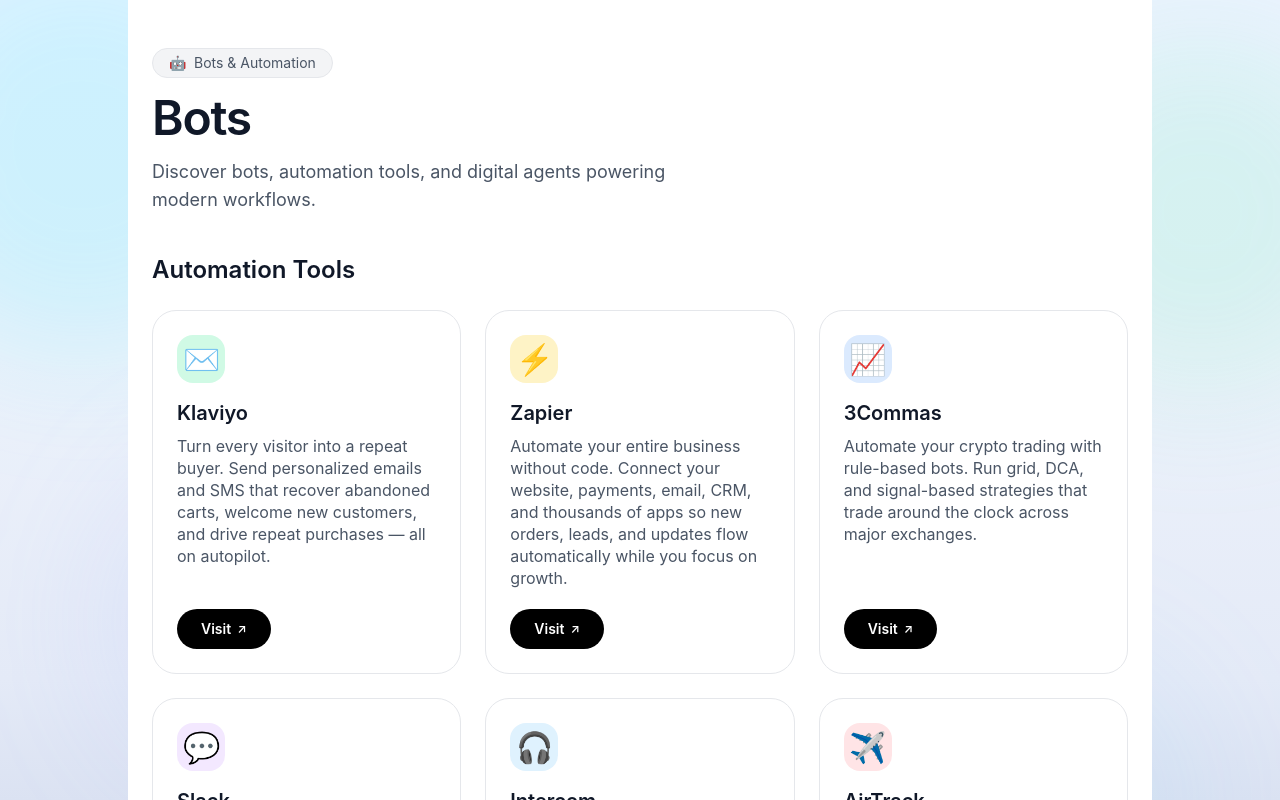
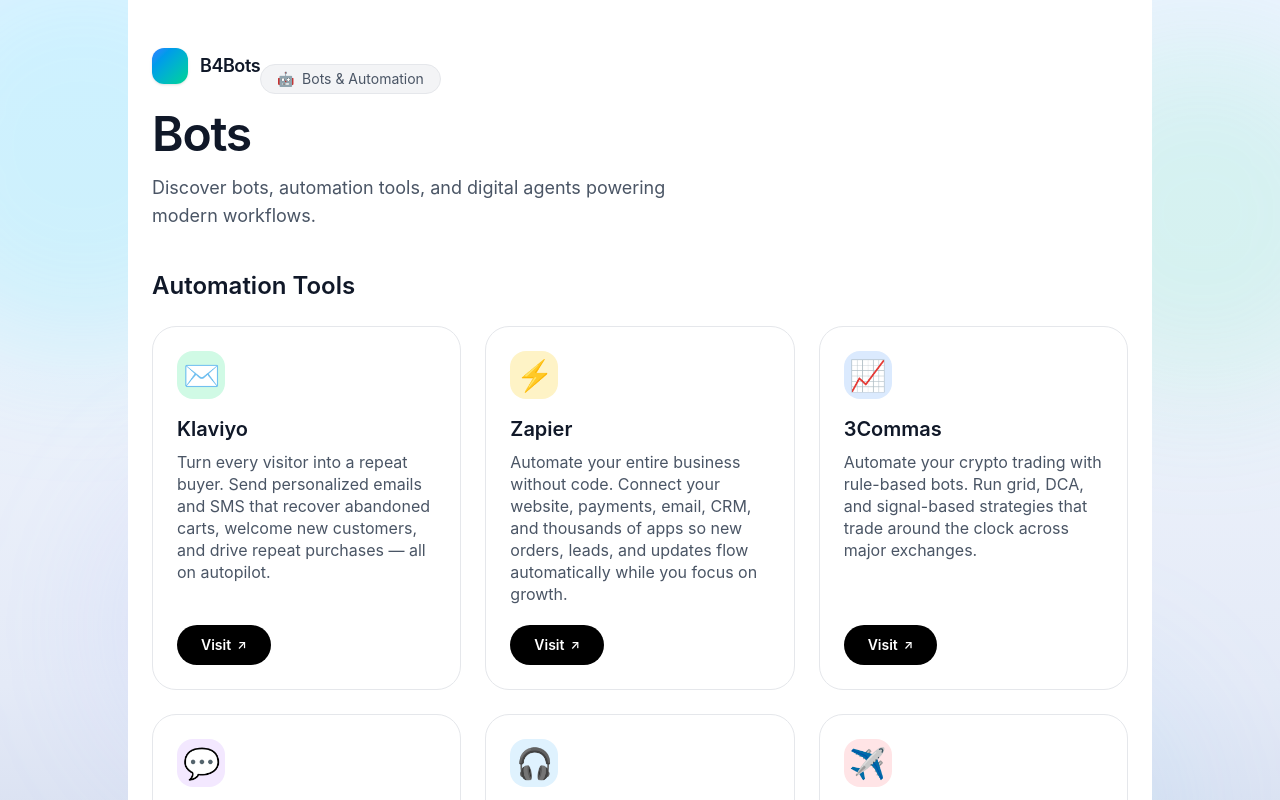
Before and after one commit to b4bots-ux/BlipBlop, a Next.js app: page /bots in a window 1280 px wide. Shown: the top 800 px of the page. Built offline with nearby package versions, Linux system fonts and the light colour scheme.

Commit message:
Link B4Bots logo on the bots page back to home

```diff
--- a/app/bots/page.tsx
+++ b/app/bots/page.tsx
@@ -86,6 +86,10 @@ export default function BotsPage() {
     <div className="mx-auto max-w-5xl px-6 py-12 min-h-screen bg-white text-gray-900">
       {/* Header */}
       <div className="mb-10">
+        <a href="/" className="mb-6 inline-flex items-center gap-3">
+          <div className="h-9 w-9 rounded-xl bg-gradient-to-br from-blue-500 to-emerald-400 shadow-sm" />
+          <span className="text-lg font-semibold tracking-tight">B4Bots</span>
+        </a>
         <div className="inline-flex items-center gap-2 rounded-full border border-gray-200 bg-gray-100 px-4 py-1 text-sm text-gray-600 mb-4">
           <span>🤖</span> Bots & Automation
         </div>
```
